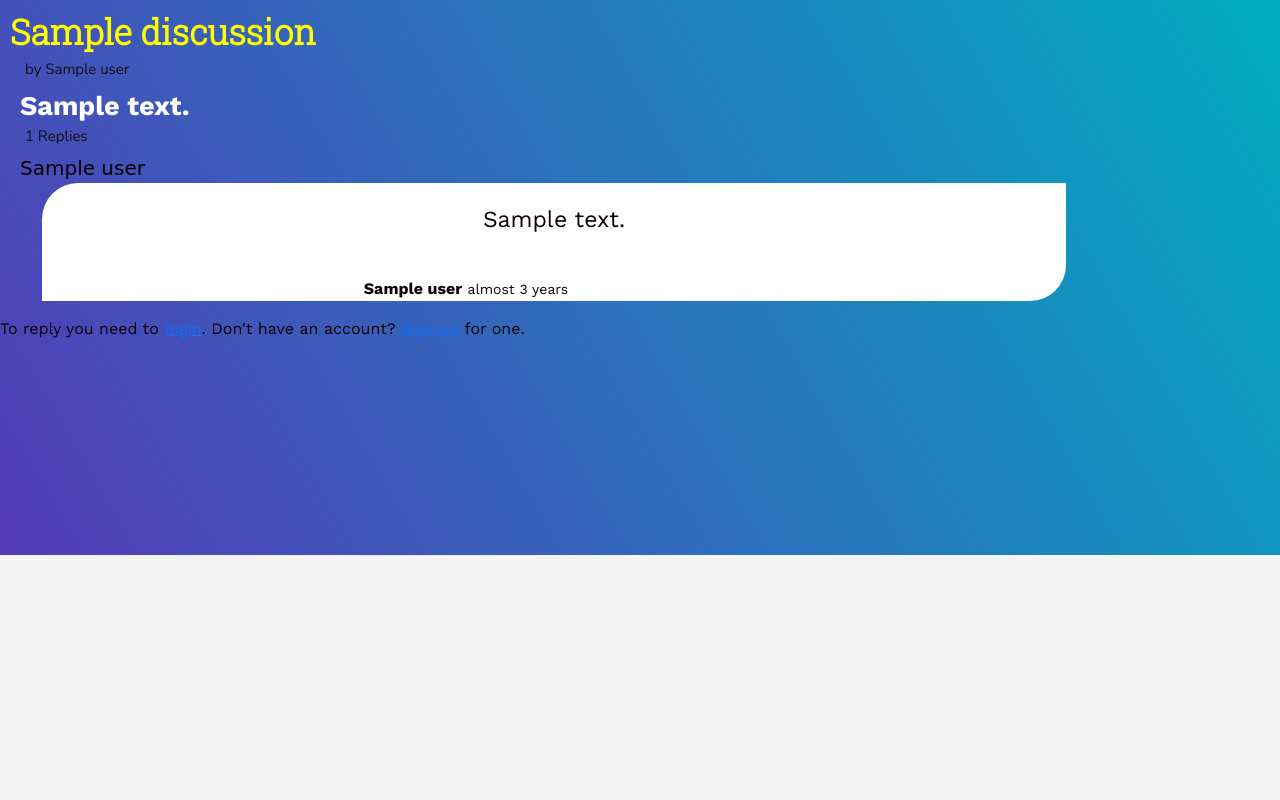
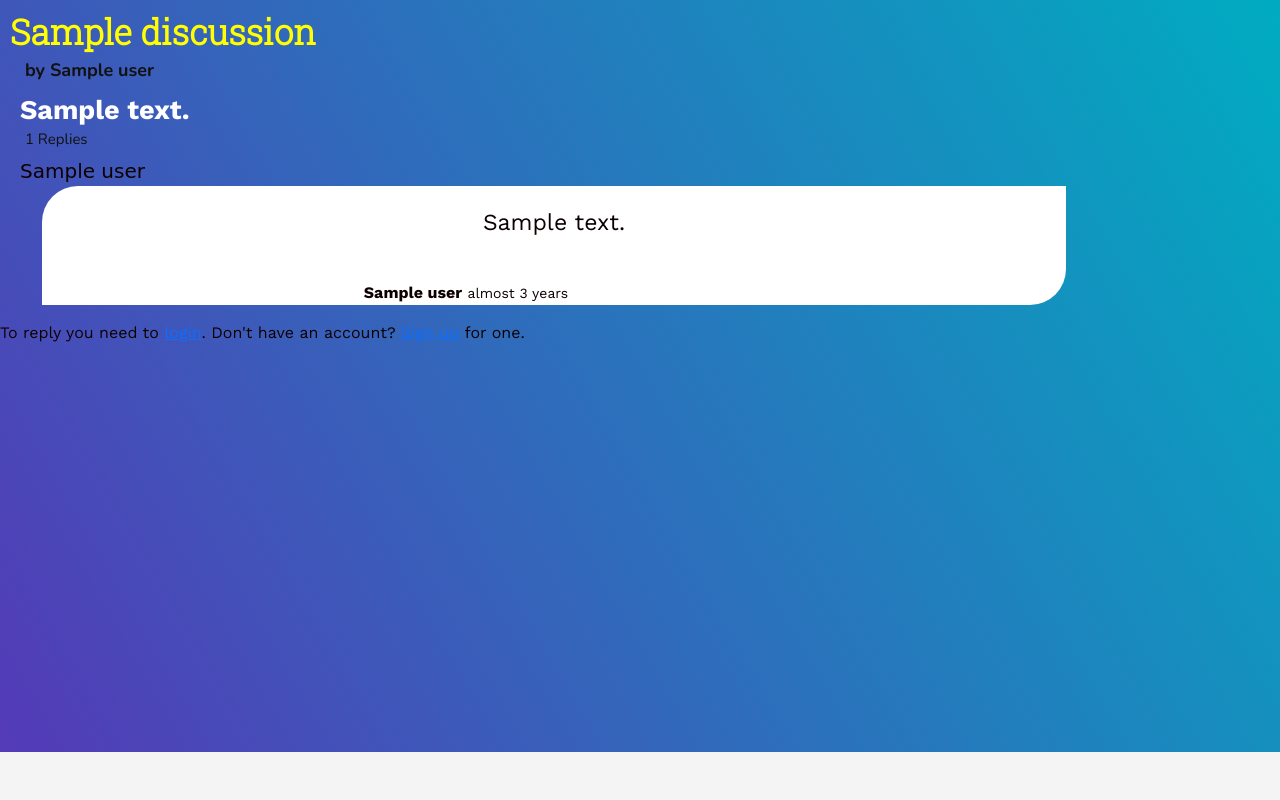
Before and after one commit to Dsep26/fishing-onshore, a Rails app: page /discussions/1 in a window 1280 px wide. Run offline with Rails 7, Linux system fonts and the light colour scheme; tables that the repository leaves empty hold one stand-in row (values such as "Sample post"); style sheets or scripts are compiled from the project's sources; some libraries are stand-ins or nearby versions; some web fonts are replaced.

Commit message:
completed

```diff
--- a/app/assets/stylesheets/components/_discussion.scss
+++ b/app/assets/stylesheets/components/_discussion.scss
@@ -48,7 +48,7 @@
 .columns-show {
     background: linear-gradient(60deg, #543ab7 0%, #00acc1 100%);
     height: 100%;
-    padding-bottom: 198px;
+    padding-bottom: 391px;
 
 }
 
@@ -208,3 +208,9 @@
     margin-bottom: 10px;
 
 }
+.subtitle-rep {
+    padding-left: 25px;
+    color: rgb(17, 17, 16);
+    font-size: 18px;
+    font-weight: 600;
+}
--- a/app/javascript/controllers/map_controller.js
+++ b/app/javascript/controllers/map_controller.js
@@ -30,8 +30,8 @@ export default class extends Controller {
     this.#addMarkersToMap()
     this.#fitMapToMarkers()
 
-    // this.map.addControl(new MapboxGeocoder({ accessToken: mapboxgl.accessToken,
-    //   mapboxgl: mapboxgl }))
+    this.map.addControl(new MapboxGeocoder({ accessToken: mapboxgl.accessToken,
+      mapboxgl: mapboxgl }))
       const geolocate = new mapboxgl.GeolocateControl({
         positionOptions: {
           enableHighAccuracy: true
@@ -42,14 +42,15 @@ export default class extends Controller {
         showUserHeading: true,
 
       })
-    this.map.addControl(geolocate);
-    this.map.on('load', () => {
-      console.log(geolocate)
-      geolocate.trigger();
-    })
-    this.map.addControl(
-      new mapboxgl.NavigationControl()
-    );
+      this.map.addControl(
+        new mapboxgl.NavigationControl()
+      );
+
+      // this.map.addControl(geolocate);
+    // this.map.on('load', () => {
+    //   console.log(geolocate)
+      // geolocate.trigger();
+    // })
 
     // this.map.addControl(
     //   new MapboxDirections({
--- a/app/views/discussions/show.html.erb
+++ b/app/views/discussions/show.html.erb
@@ -2,7 +2,7 @@
   <h3 class="title-reply"><%= @discussion.title.capitalize %></h3>
   <%# <div class="column is-8"> %>
     <%# <h1 class="title is-2 has-text-grey discussion-title"><%= @discussion.title.capitalize</h1> %>
-    <h3 class="subtitle">by <%= @discussion.user.name.capitalize %> </h3>
+    <h3 class="subtitle-rep">by <%= @discussion.user.name.capitalize %> </h3>
       <%# <div class="level-right"> %>
         <% if  @discussion.user %>
             <%# <%= link_to 'Edit Reply', edit_discussion_path(@discussion), class:'button' %>
--- a/app/views/shared/_discussion.html.erb
+++ b/app/views/shared/_discussion.html.erb
@@ -10,7 +10,6 @@
             <% end %>
              <h2 class="con-text"> <%= discussion.content.capitalize %></h2>
               <p class="post"><em><strong class="column-user"><%= discussion.user.name.capitalize %></strong><small>Posted <%= time_ago_in_words(discussion.created_at) %> ago in
-                by <%= discussion.user.name %>
                 </small>
                 </em>
               </p>
```
Also changed, not shown: app/javascript/application.js (line endings or trailing spaces).
